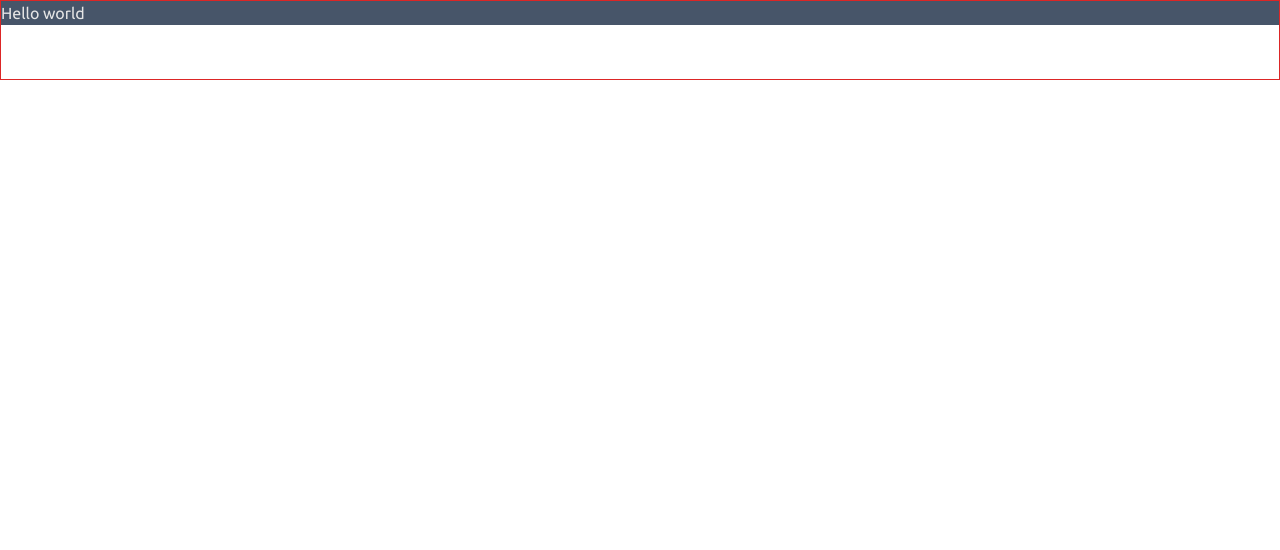
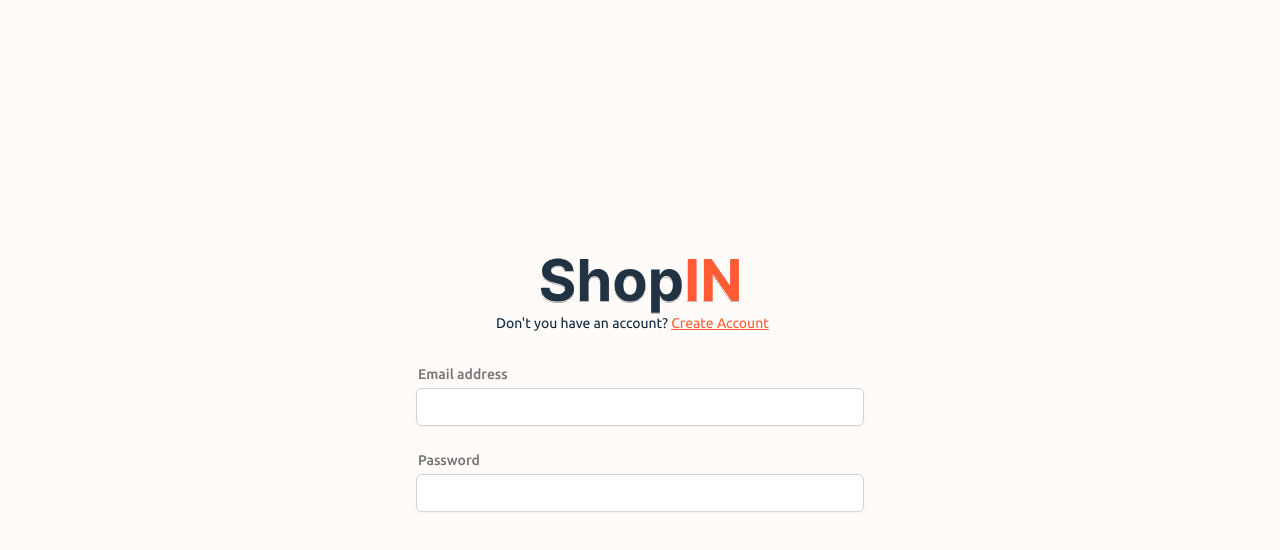
Before and after one commit to aakkss37/MERN-Multivendor-E-Commerce, a React (Vite) app in the folder client/: page / in a window 1280 px wide. Shown: the top 550 px of the page. Built offline with nearby package versions, Linux system fonts and the light colour scheme.

Commit message:
folder structure and login page setup

```diff
--- a/client/src/App.css
+++ b/client/src/App.css
@@ -1,5 +1,44 @@
 @import url('https://fonts.googleapis.com/css2?family=Ubuntu:ital,wght@0,300;0,400;0,500;0,700;1,300;1,400;1,500;1,700&display=swap');
 
-* {
+body {
 	font-family: 'Ubuntu', sans-serif;
+	scroll-behavior: smooth;
+	user-select: none;
+	background-color: #fffbf9;
+
 }
+
+input, select {
+	outline: none;
+}
+
+::-webkit-scrollbar-track {
+	background: #81818142;
+	border-radius: 4px;
+}
+
+::-webkit-scrollbar-thumb {
+	background: #3ab2bb;
+	border-radius: 4px;
+}
+
+/* For Firefox */
+::-moz-scrollbar {
+	width: 3px;
+	height: 5px;
+	border-radius: 4px;
+}
+
+::-moz-scrollbar-track {
+	background: #163141;
+	border-radius: 4px;
+}
+
+::-moz-scrollbar-thumb {
+	background: #3ab2bb;
+	border-radius: 4px;
+}
+
+/* div {
+	border: 1px solid red
+} */
--- a/client/src/App.tsx
+++ b/client/src/App.tsx
@@ -1,10 +1,17 @@
 import React from "react";
 import "./App.css"
+import { BrowserRouter, Route, Routes } from "react-router-dom";
+import {LoginPage} from "./Routes"
 
 const App: React.FC = () => {
-	return <div className="w-full h-20 border border-red-600">
-		<p className="text-neutral-200 bg-slate-600">Hello world</p>
-	</div>;
+	return(
+		<BrowserRouter>
+			<Routes>
+				<Route path="/" element={<LoginPage />} />
+				<Route path="/login" element={<LoginPage />} />
+			</Routes>
+		</BrowserRouter>
+	)
 };
 
 export default App;
--- /dev/null
+++ b/client/src/Routes.ts
@@ -0,0 +1,5 @@
+import LoginPage from "./pages/LoginPage";
+
+export {
+	LoginPage
+}
--- a/client/src/assets/ShopIN.tsx
+++ b/client/src/assets/ShopIN.tsx
@@ -1,10 +1,15 @@
 import React from "react";
 
-const ShopIN: React.FC = () => {
+interface PropType {
+	width?: string;
+	height?: string;
+}
+
+const ShopIN: React.FC<PropType> = (props) => {
 	return (
 		<svg
-			width="889"
-			height="250"
+			width={props.width ?? "400"}
+			height={props.height ?? "200"}
 			viewBox="0 0 889 250"
 			fill="none"
 			xmlns="http://www.w3.org/2000/svg">
@@ -26,8 +31,8 @@ const ShopIN: React.FC = () => {
 					width="887.977"
 					height="249.091"
 					filterUnits="userSpaceOnUse"
-					color-interpolation-filters="sRGB">
-					<feFlood flood-opacity="0" result="BackgroundImageFix" />
+					colorInterpolationFilters="sRGB">
+					<feFlood floodOpacity="0" result="BackgroundImageFix" />
 					<feColorMatrix
 						in="SourceAlpha"
 						type="matrix"
--- /dev/null
+++ b/client/src/components/Login/Login.tsx
@@ -0,0 +1,67 @@
+import React from "react";
+import ShopIN from "../../assets/ShopIN";
+import styles from "../../styles/styles";
+
+const Login: React.FC = () => {
+	return (
+		<div className="min-h-screen flex flex-col justify-center py-12 sm:px-6 lg:px-8 px-4 ">
+			<div className="mx-auto w-full max-w-md">
+				{/* LOGIN HEAD */}
+				<div className="relative">
+					<div className="flex justify-center items-center">
+						<ShopIN width="200" height="75" />
+					</div>
+					<div className="absolute top-16 left-20">
+						<h2 className="text-center text-sm text-secondary-dark">
+							Don't you have an account?{" "}
+							<span className="text-primary underline cursor-pointer hover:text-primary-dark transition duration-300">
+								Create Account
+							</span>
+						</h2>
+					</div>
+				</div>
+				{/* LOGIN FORM */}
+				<form className="my-10 flex flex-col sm:gap-6 gap-2">
+					<div>
+						<label
+							htmlFor="email"
+							className="block text-sm font-medium text-neutral-500 pl-[2px]">
+							Email address
+						</label>
+						<div className="mt-1">
+							<input
+								type="email"
+								name="email"
+								autoComplete="email"
+								required
+								// value={email}
+								// onChange={(e) => setEmail(e.target.value)}
+								className={styles.inputStyle}
+							/>
+						</div>
+					</div>
+					<div>
+						<label
+							htmlFor="password"
+							className="block text-sm font-medium text-neutral-500 pl-[2px]">
+							Password
+						</label>
+						<div className="mt-1">
+							<input
+								type="password"
+								name="password"
+								autoComplete="current-password"
+								required
+								// value={password}
+								// onChange={(e) => setEmail(e.target.value)}
+								className={styles.inputStyle}
+							/>
+						</div>
+					</div>
+				</form>
+			</div>
+		</div>
+	);
+};
+
+export default Login;
--- /dev/null
+++ b/client/src/pages/LoginPage.tsx
@@ -0,0 +1,12 @@
+import React from "react";
+import Login from "../components/Login/Login";
+
+const LoginPage: React.FC = () => {
+	return (
+		<div>
+			<Login />
+		</div>
+	);
+};
+
+export default LoginPage;
--- a/client/src/styles/styles.ts
+++ b/client/src/styles/styles.ts
@@ -12,7 +12,9 @@ const styles = {
     cart_button_text:"text-[#fff] text-[16px] font-[600]",
     input:"w-full border p-1 rounded-[5px]",
     activeStatus:"w-[10px] h-[10px] rounded-full absolute top-0 right-1 bg-[#40d132]",
-    noramlFlex:"flex items-center"
+    noramlFlex:"flex items-center",
+	inputStyle: "appearance-none block w-full px-3 py-2 border border-neutral-300 rounded-md shadow-sm placeholder-gray-400 focus:outline-none focus:border-primary sm:text-sm",
+	inputError: "appearance-none block w-full px-3 py-2 border border-red-500 bg-[#ff000022] rounded-md shadow-sm placeholder-gray-400 sm:text-sm",
   };
 
   export default styles;
--- a/client/tailwind.config.js
+++ b/client/tailwind.config.js
@@ -8,11 +8,13 @@ export default {
 		},
 		extend: {
 			colors: {
-				"primery": "#ff5c35",
-				"primery-light": "#fef4ea",
-				"primery-transparent": "#ff5c3538",
+				"primary": "#ff5c35",
+				"primary-light": "#fef4ea",
+				"primary-dark": "#f52f00",
+				"primary-transparent": "#ff5c3538",
 				"secondary": "#213343",
 				"secondary-light": "#3e5974",
+				"secondary-dark": "#0c263d",
 				"secondary-transparent": "#eaf0f6",
 			},
 			screens: {
```
